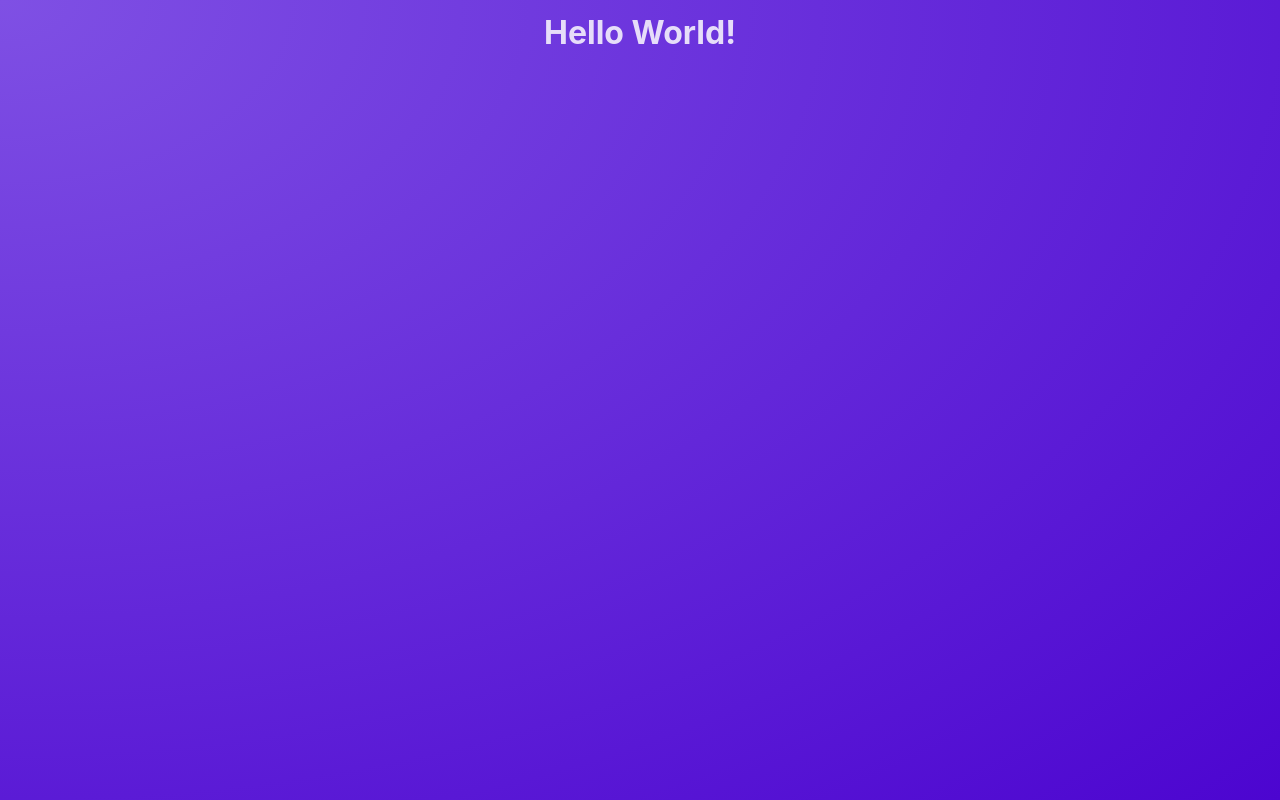
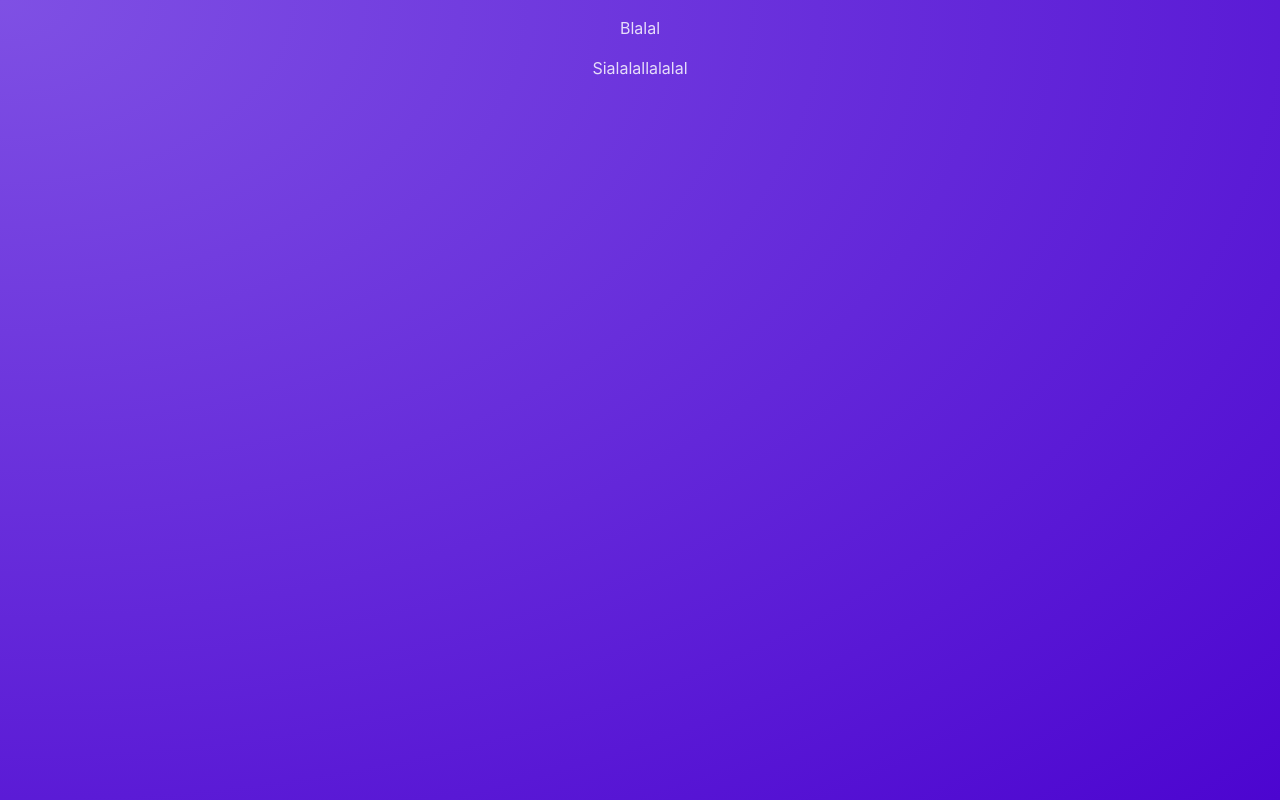
Before and after one commit to hikurt/react-summary-walkthrough, a React (Vite) app: page / in a window 1280 px wide. Built offline with nearby package versions, Linux system fonts and the light colour scheme.

Commit message:
Added custom component

```diff
--- a/src/App.jsx
+++ b/src/App.jsx
@@ -1,5 +1,9 @@
+import Post from "./components/Post";
+
 function App() {
-  return <h1>Hello World!</h1>;
+  return (
+    <Post/>
+  );
 }
 
 export default App;
--- /dev/null
+++ b/src/components/Post.jsx
@@ -0,0 +1,10 @@
+function Post() {
+  return (
+    <div>
+      <p>Blalal</p>
+      <p>Sialalallalalal</p>
+    </div>
+  );
+};
+
+export default Post;
```
